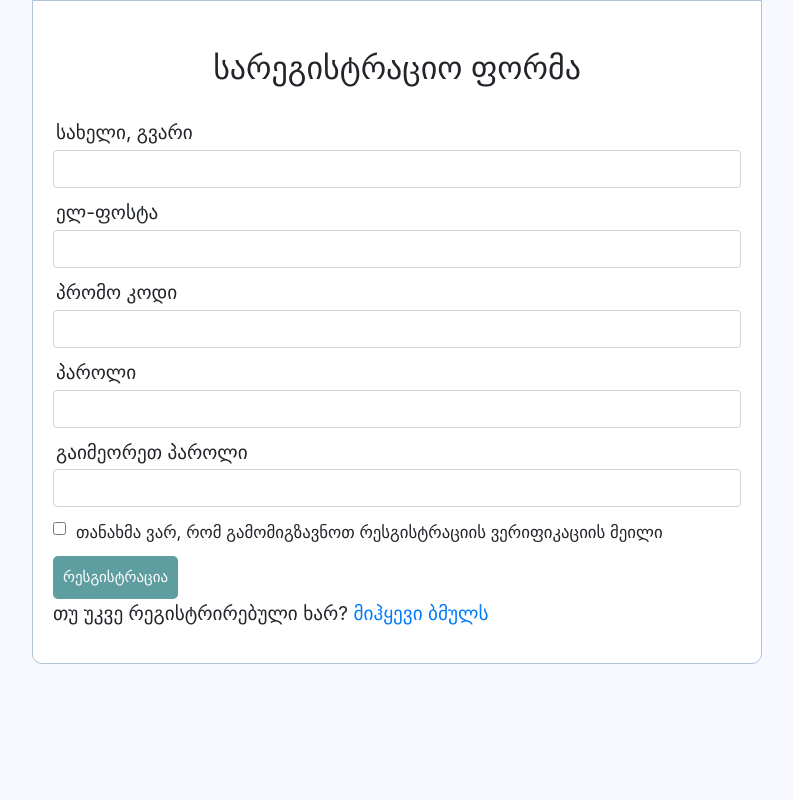
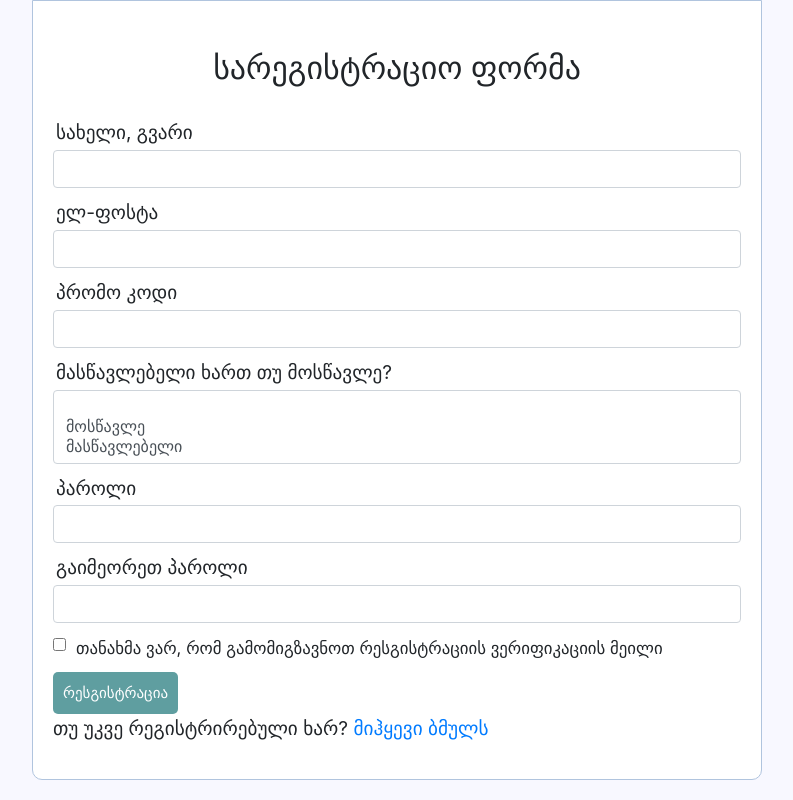
Before and after one commit to HenryDarts/demo, a PHP site: page /main.php in a window 1280 px wide. Shown: the whole page, without its empty margins (243-1036 px from the left). Run offline with PHP 8.4, Linux system fonts and the light colour scheme; data that the repository does not hold is empty.

Commit message:
Update main.php

```diff
--- a/main.php
+++ b/main.php
@@ -42,6 +42,16 @@
                     <div class="form-group">
                         <label for="promo">პრომო კოდი</label>
                         <input type="text" class="form-control" id="promo" name="promo">
+                    </div>
+
+                    <div class="form-group">
+                        <label for="user_type">მასწავლებელი ხართ თუ მოსწავლე?</label>
+                        <select class="form-control" id="user_type" name="user_type" size="3">
+                            <option value=""></option>
+                            <option value="Student">მოსწავლე</option>
+                            <option value="Teacher">მასწავლებელი</option>
+                         </select>
+
                     </div>
 
                     <div class="form-group">
```
